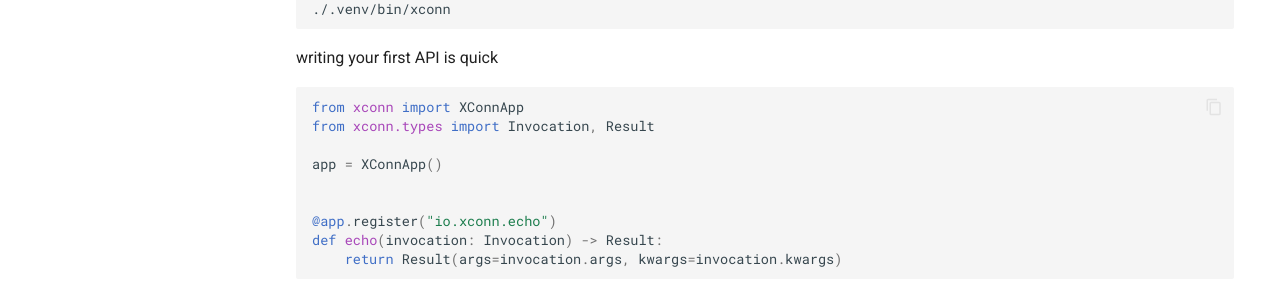
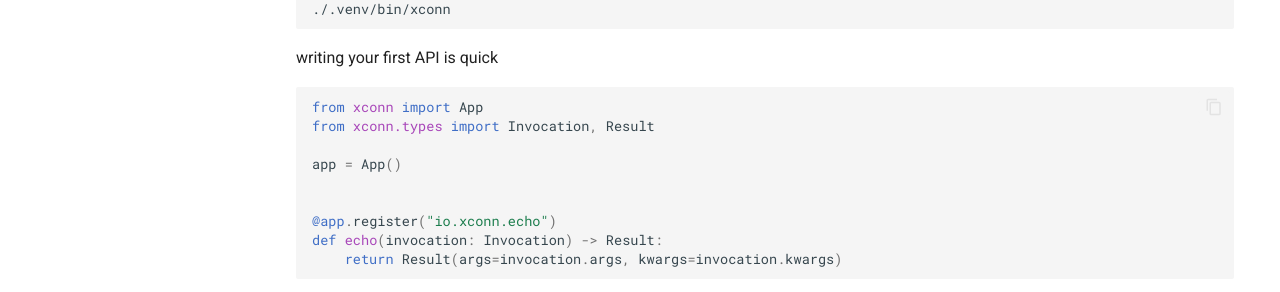
Before and after one commit to xconnio/xconn-python, an MkDocs documentation site: the page built from docs/index.md, in a window 1280 px wide. Shown: the part 393-685 px from the top of the page. Built offline with MkDocs 1.6.1 and Material for MkDocs 9.7.7, drawn with Linux system fonts in a browser that asks for light colours; comment, search, counter and statistics services are not loaded.

````diff
--- a/docs/index.md
+++ b/docs/index.md
@@ -12,10 +12,10 @@ uv pip install xconn
 writing your first API is quick
 
 ```python
-from xconn import XConnApp
+from xconn import App
 from xconn.types import Invocation, Result
 
-app = XConnApp()
+app = App()
 
 
 @app.register("io.xconn.echo")
````
Also changed, not shown: README.md (+2 -2 lines).
